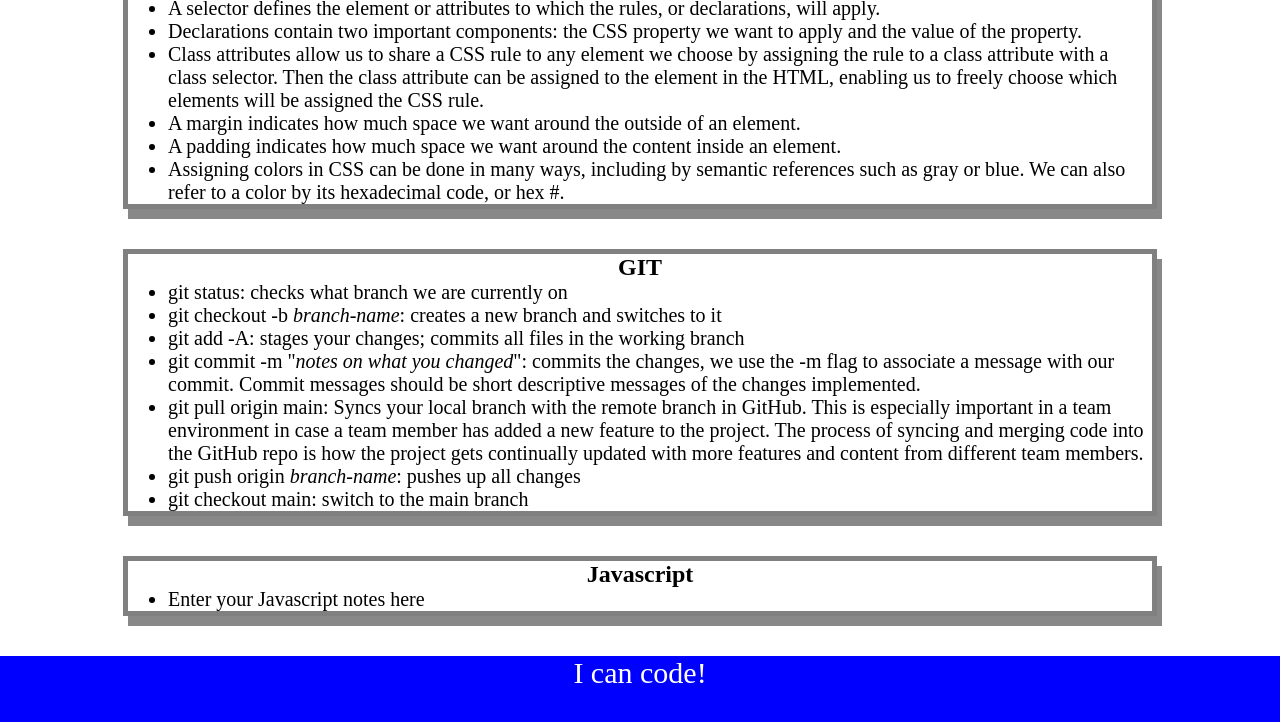
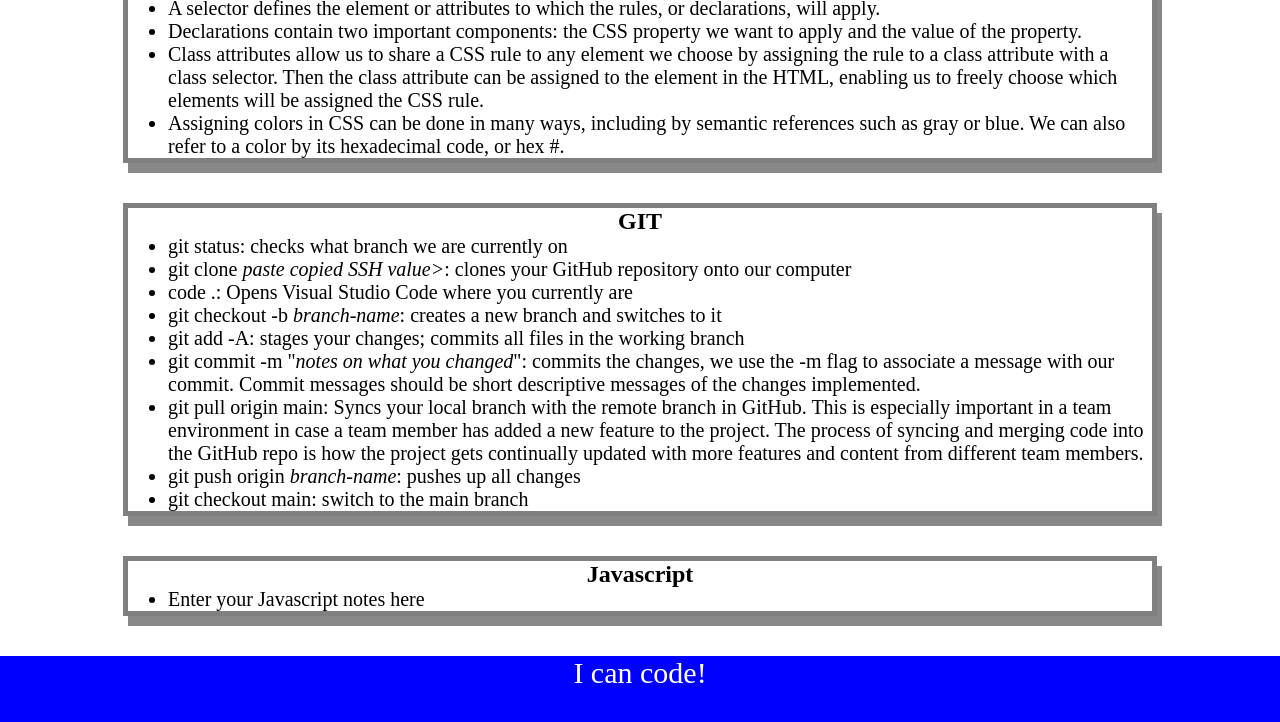
Before and after one commit to Liathor/prework-study-guide, a plain HTML site: page index.html in a window 1280 px wide. Shown: the part 985-1707 px from the top of the page. Drawn offline with Linux system fonts and the light colour scheme.

Commit message:
Added more points to the GIT list

```diff
--- a/index.html
+++ b/index.html
@@ -42,8 +42,6 @@
           <li>A selector defines the element or attributes to which the rules, or declarations, will apply.</li>
           <li>Declarations contain two important components: the CSS property we want to apply and the value of the property.</li>
           <li>Class attributes allow us to share a CSS rule to any element we choose by assigning the rule to a class attribute with a class selector. Then the class attribute can be assigned to the element in the HTML, enabling us to freely choose which elements will be assigned the CSS rule.</li>
-          <li>A margin indicates how much space we want around the outside of an element.</li>
-          <li>A padding indicates how much space we want around the content inside an element.</li>
           <li>Assigning colors in CSS can be done in many ways, including by semantic references such as gray or blue. We can also refer to a color by its hexadecimal code, or hex #. </li>
         </ul>
       </section>
@@ -51,6 +49,8 @@
         <h2>GIT</h2>
         <ul>
           <li>git status: checks what branch we are currently on</li>
+          <li>git clone <i>paste copied SSH value></i>: clones your GitHub repository onto our computer</li>
+          <li>code .: Opens Visual Studio Code where you currently are</li>
           <li>git checkout -b <i>branch-name</i>: creates a new branch and switches to it</li>
           <li>git add -A: stages your changes; commits all files in the working branch</li>
           <li>git commit -m "<i>notes on what you changed</i>": commits the changes, we use the -m flag to associate a message with our commit. Commit messages should be short descriptive messages of the changes implemented.</li>
```
